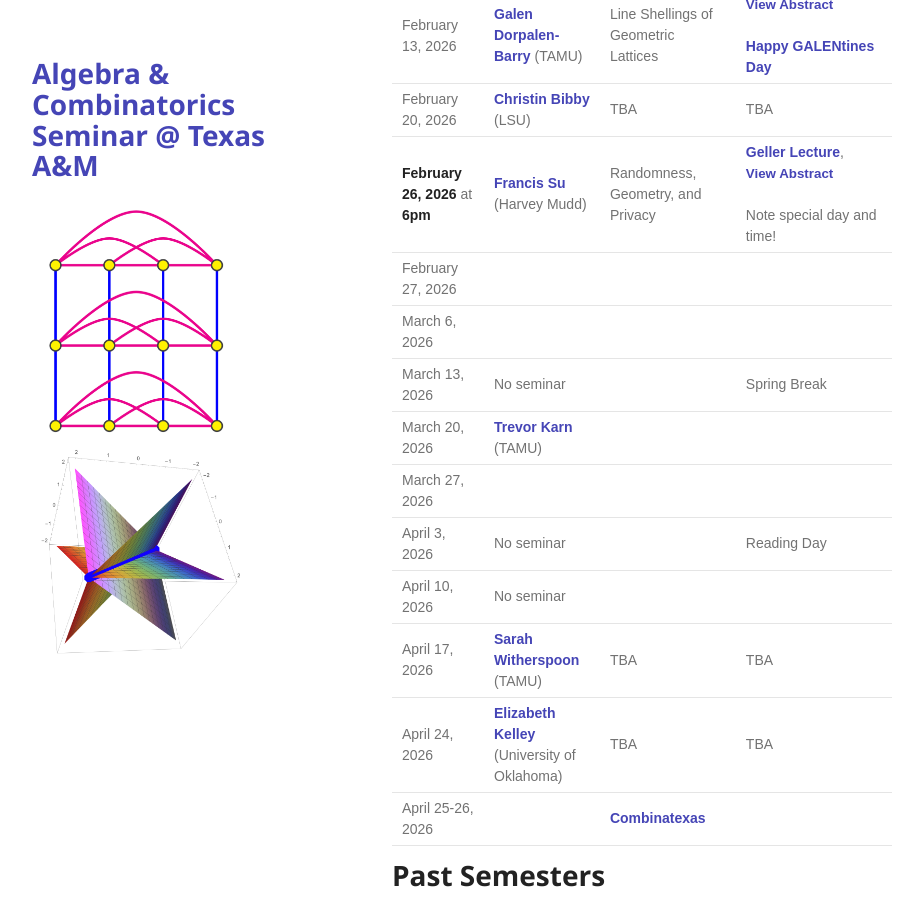
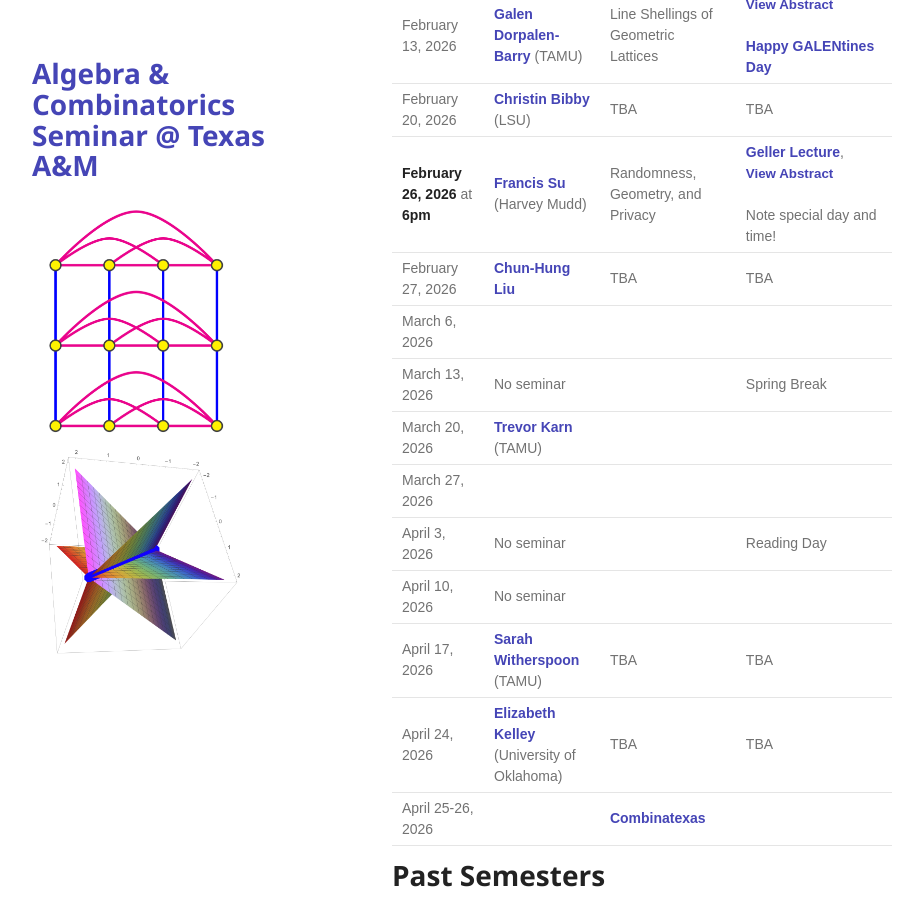
Before and after one commit to tamu-seminar/alg-comb, a Jekyll site: the page built from index.md, in a window 1280 px wide and 900 px high, scrolled down 600 px. Shown: the whole window, without its empty margins (178-1101 px from the left). Built offline with Jekyll 4.4.1, drawn with Linux system fonts in a browser that asks for light colours.

Commit message:
chun hung

```diff
--- a/index.md
+++ b/index.md
@@ -30,7 +30,7 @@ The organizers are [Chun-Hung Liu](https://people.tamu.edu/~chliu/), [Trevor Kar
 | February 13, 2026 | [Galen Dorpalen-Barry](https://galen.dorpalen-barry.org/) (TAMU)        |   Line Shellings of Geometric Lattices    |   <button type="button" class="abstract-link" onclick="showAbstract('dorpalen-barry')">View Abstract</button> <br><br> [Happy GALENtines Day](https://en.wikipedia.org/wiki/Galentine%27s_Day_(observance))    |
 | February 20, 2026 | [Christin Bibby](https://www.math.lsu.edu/~bibby/) (LSU)    |   TBA    |   TBA    |
 |**February 26, 2026** at **6pm** | [Francis Su](https://www.francissu.com/) (Harvey Mudd) | Randomness, Geometry, and Privacy | [Geller Lecture](https://sites.google.com/tamu.edu/geller-lecture-2026/home), <button type="button" class="abstract-link" onclick="showAbstract('su')">View Abstract</button>  <br><br> Note special day and time!|
-| February 27, 2026 |         |       |       |
+| February 27, 2026 | [Chun-Hung Liu](https://people.tamu.edu/~chliu/)        | TBA      | TBA      |
 | March 6, 2026     |         |       |       |
 | March 13, 2026    |No seminar| |Spring Break  |
 | March 20, 2026    | [Trevor Karn](https://trevorkarn.github.io/) (TAMU)        |       |       |
```
